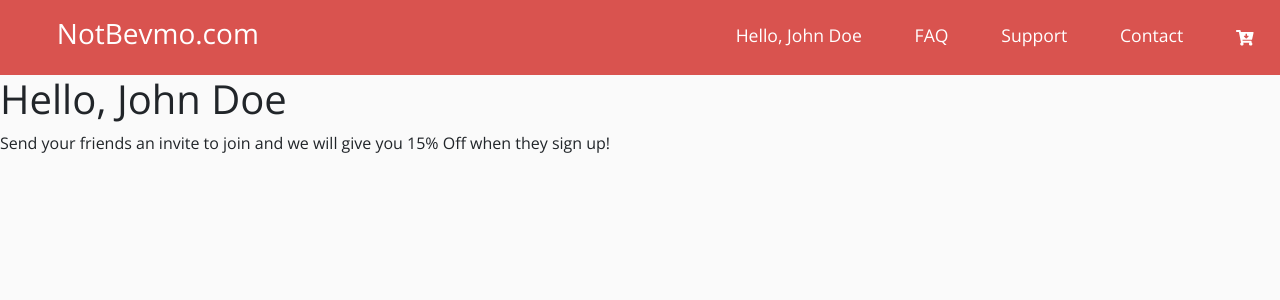
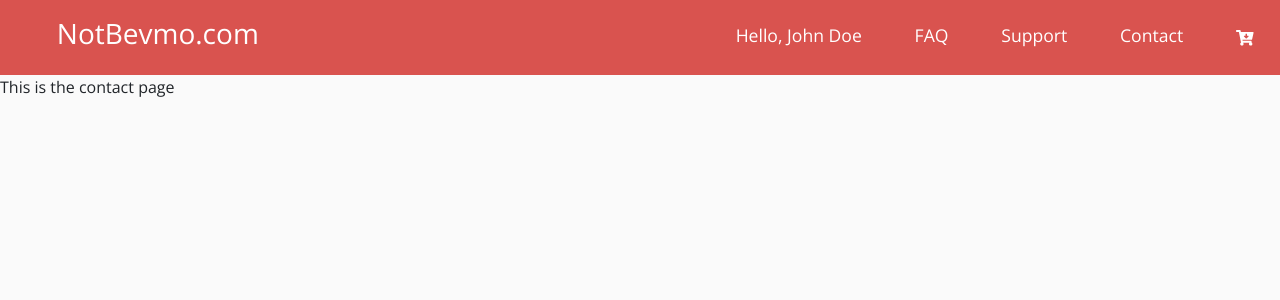
Before and after one commit to jcan1995/OnlineStore, a React app: page /contact in a window 1280 px wide. Shown: the top 300 px of the page. Built offline with nearby package versions, Linux system fonts and the light colour scheme.

Commit message:
Implemented React Router to project

```diff
--- a/package.json
+++ b/package.json
@@ -26,6 +26,7 @@
     "bootstrap": "^4.3.1",
     "react": "^16.8.6",
     "react-dom": "^16.8.6",
-    "react-icons": "^3.7.0"
+    "react-icons": "^3.7.0",
+    "react-router-dom": "^5.0.1"
   }
 }
--- a/src/components/App.css
+++ b/src/components/App.css
@@ -1,6 +1,5 @@
 /* Import google fonts for website */
 @import url('https://fonts.googleapis.com/css?family=Montserrat:400,700|Open+Sans&display=swap');
-
 
 /* set up rules (SASS) for whole document */
 :root{
@@ -36,12 +35,9 @@
 }
 
 /* -----------------NAVIGATION BARS -------------*/
-
 .navigation {
   list-style: none;
-
   margin: 0;
-
   background: var(--primaryColor);
 
   display: -webkit-box;
@@ -67,7 +63,6 @@
   padding: .6em;
 }
 
-
 .navigation a{
   text-decoration: none;
   font-size: 1.1em;
@@ -83,7 +78,6 @@
   text-decoration: none;
 }
 
-
 /* ------------------ BODY START ------------ */
 body{
   /* Include the fonts on the body */
--- a/src/components/App.js
+++ b/src/components/App.js
@@ -1,15 +1,17 @@
 import React, { Component } from 'react';
 import './App.css';
+import { Route, BrowserRouter } from 'react-router-dom';
 import Header from './Header';
 
 /* imports from our pages */
 import Home from '../pages/HomePage';
+import ContactPage from '../pages/ContactPage';
 
 class App extends Component {
 
-  state = {auth: false}
+  state = {auth: true}
 
-  componentDidMount(){
+  componentDidMount() {
     let res = true;
     this.setState({auth: res});
   }
@@ -20,16 +22,19 @@ class App extends Component {
     let userName = "John Doe"; /* <--- we need to pass in the name of the user */
 
     return (
-
       <div class="app">
-        <Header auth={isAuth} name={userName}/>
-
-        <Home auth={isAuth} name={userName}/>
+        <BrowserRouter>
+          <div>
+              <Header auth={ isAuth } name={ userName }/>
+              <Route exact path="/"
+                    render={(props) => <Home {...props} auth={isAuth} name={userName}/>}
+              />
+              <Route path="/contact" component={ ContactPage }/>
+          </div>
+        </BrowserRouter>
       </div>
-
     );
   }
-
 }
 
 export default App;
--- a/src/index.js
+++ b/src/index.js
@@ -3,12 +3,6 @@ import React from 'react';
 import ReactDOM from 'react-dom';
 import App from './components/App';
 
-
-
-
-
-
-
 ReactDOM.render(
   <App />,
   document.getElementById('app')
--- a/src/pages/ContactPage.js
+++ b/src/pages/ContactPage.js
@@ -1,12 +1,9 @@
-import React from "react";
+import React, { Component } from 'react';
 
-export default function ContactPage(){
-    return(
-        <div>
-            <h1>hello from Contact Page</h1>
-        </div>
-
-    );
-
-
+export default class ContactPage extends Component {
+    render() {
+        return (
+            <div>This is the contact page</div>
+        )
+    }
 }
--- a/src/pages/HomePage.js
+++ b/src/pages/HomePage.js
@@ -1,8 +1,8 @@
 import React from "react";
 
 const HomePage = (prop) => {
+    const { name, auth} = prop; // ES6 Destructuring Assignment
 
-    const { name, auth} = prop; // ES6 Destructuring Assignment
     /* Conditional Render for un/authenticated users */
     if(auth){
         return <DisplayAuth name={ name }/>
@@ -10,7 +10,6 @@ const HomePage = (prop) => {
     else{
         return <DisplayUnauth/>
     }
-
 }
 
 /* This will display the home page for unauthenticated users:
@@ -30,7 +29,6 @@ const DisplayUnauth = () => {
         - User should be prompted to invite friends to recieve discount
 */
 const DisplayAuth = (data) => {
-
     const { name } = data; // ES6 Desctructuring assignments
     return(
         <div class="body">
--- /dev/null
+++ b/src/pages/NotFound.js
@@ -0,0 +1,5 @@
+import React from 'react'
+
+const Notfound = () => <h1>404 Not found</h1>
+
+export default Notfound
--- a/src/pages/Products.js
+++ b/src/pages/Products.js
@@ -1,6 +1,6 @@
 import React from "react";
 
-export default function Productas(){
+export default function Products(){
     return(
         <div>
             <h1>hello from Products Page</h1>
--- a/webpack.config.js
+++ b/webpack.config.js
@@ -8,6 +8,9 @@ const HtmlWebpackPlugin = require('html-webpack-plugin');
 */
 module.exports = {
   entry: './src/index.js',
+  devServer: {
+    historyApiFallback: true
+  },
   output: {
     path: path.join(__dirname, '/dist'),
     filename: 'index_bundle.js'
```
Also changed, not shown: src/components/Header.js (+0 -7 lines), src/pages/Default.js (deleted, +0 -12 lines), 2 other files (tests, documents, lock files or other folders).
